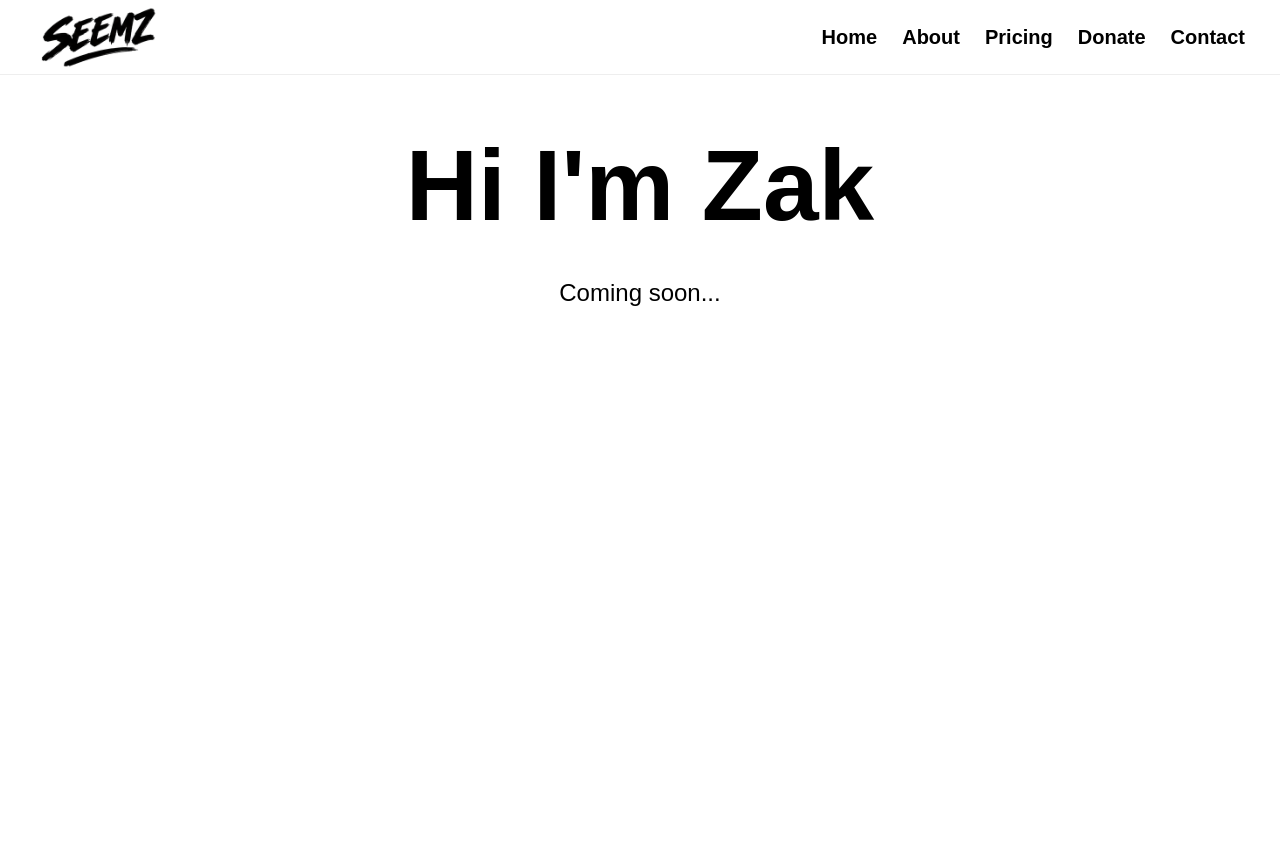
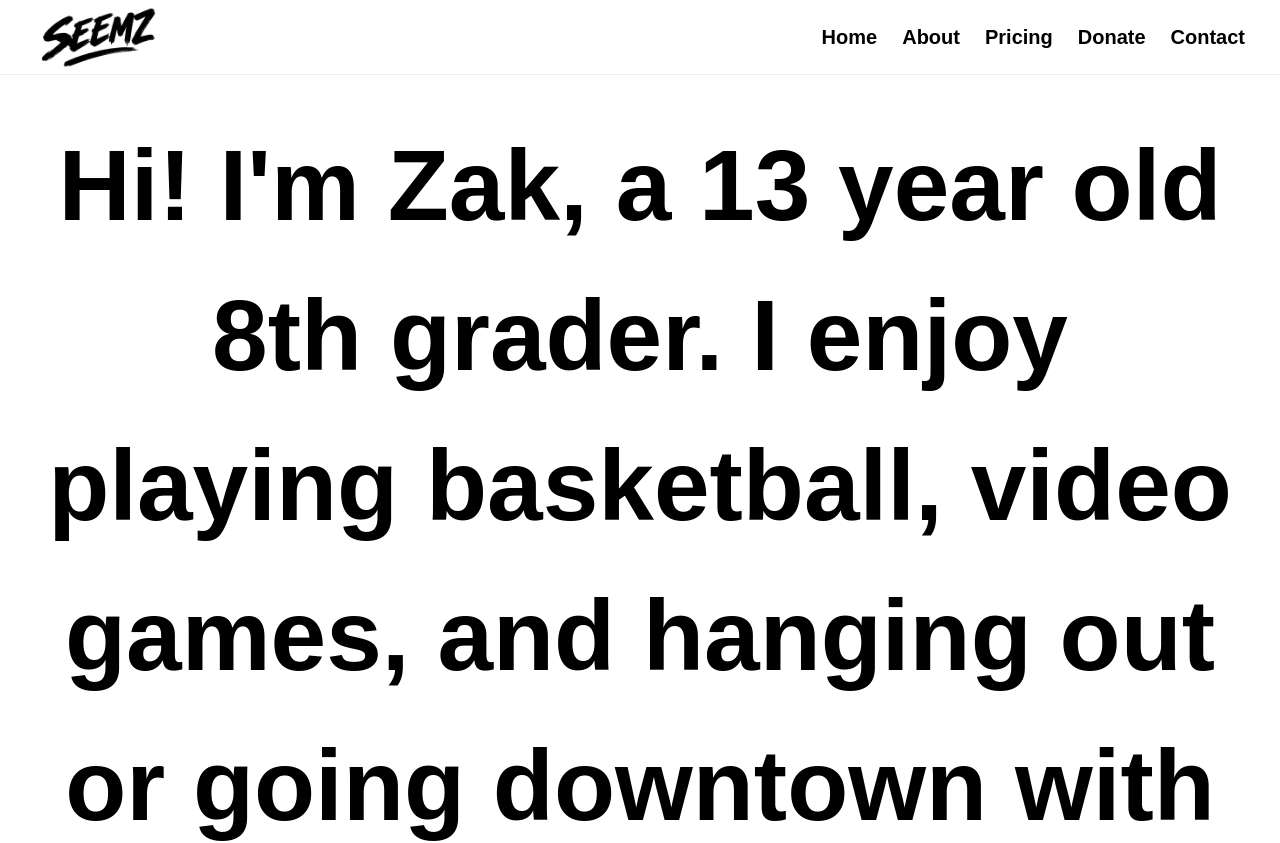
Before and after one commit to H4CK3R1010/Seemz-Like-Magazine, a Next.js app: page /people/zak in a window 1280 px wide. Shown: the top 843 px of the page. Before the commit the page ends 800 px from the top, so only its background shows below. Built offline with nearby package versions, Linux system fonts and the light colour scheme.

Commit message:
Add zak bio

```diff
--- a/app/people/zak/page.tsx
+++ b/app/people/zak/page.tsx
@@ -7,7 +7,7 @@ return(
 <div className="peopleBox">
 
 <h1>
-Hi I'm Zak
+Hi! I'm Zak, a 13 year old 8th grader. I enjoy playing basketball, video games, and hanging out or going downtown with friends. Some other hobbies of mine are computer programming and mountain biking. I loved making this project come to life and hope you enjoy reading it just as much.
 </h1>
 
 <p>
```
